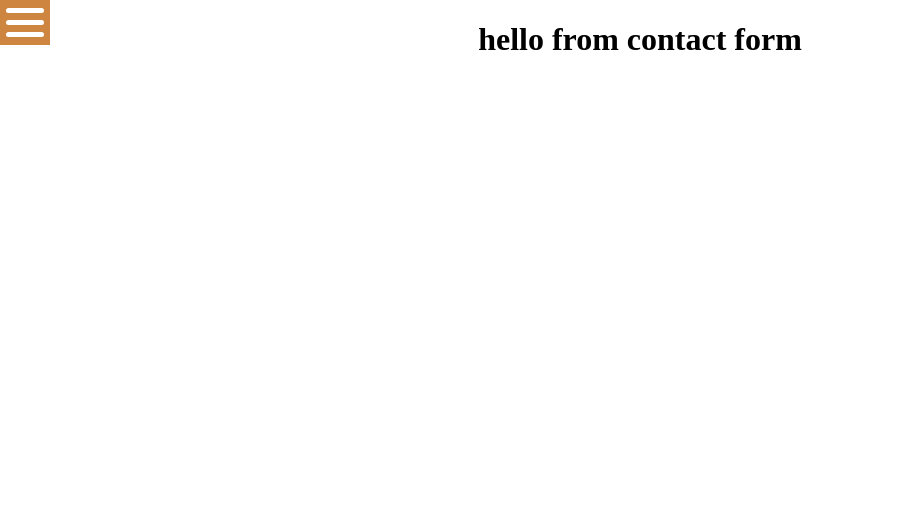
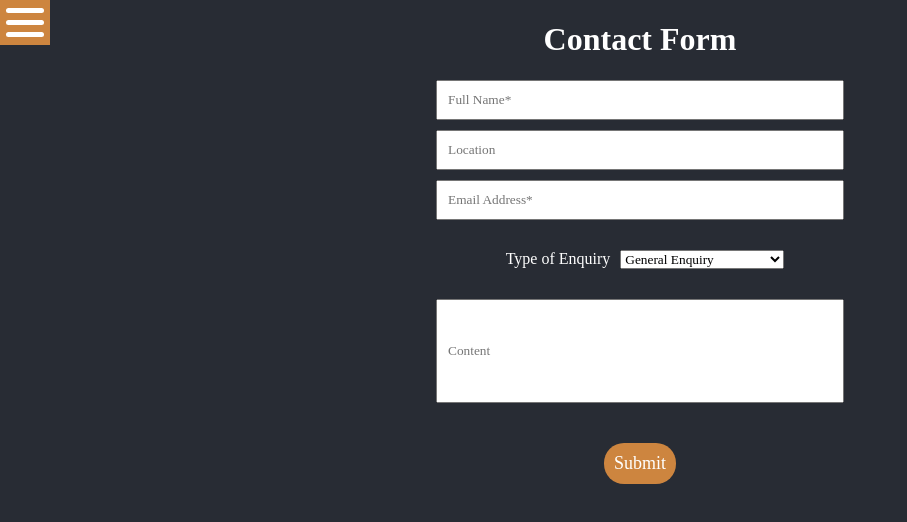
Before and after one commit to AliceBailey9/Contact-Form-, a React (Create React App) app: page /contact in a window 1280 px wide. Shown: the top 522 px of the page, without its empty margins (0-907 px from the left). Built offline with nearby package versions, Linux system fonts and the light colour scheme.

Commit message:
basic form and css completed

```diff
--- a/src/App.css
+++ b/src/App.css
@@ -1,5 +1,14 @@
+* {
+  font-family: "Times New Roman", Times, serif;
+}
 .App {
   text-align: center;
+  background-color: #282c34;
+  position: fixed;
+  width: 100%;
+  height: 100%;
+  left: 0px;
+  top: 0;
 }
 
 .sidebar {
@@ -37,6 +46,7 @@
   position: absolute;
   right: -50px;
   background-color: peru;
+  cursor: pointer;
 }
 
 .hamburger:after,
@@ -60,3 +70,48 @@
 .sidebar.active .hamburger div {
   transform: scale(0);
 }
+
+form {
+  width: auto;
+}
+
+input {
+  display: block;
+  width: 30%;
+  margin: auto;
+  margin-top: 10px;
+  padding: 10px;
+}
+
+.input-enquiry {
+  color: #fff;
+  margin: 30px;
+}
+
+#input-enquiry-label {
+  margin: 10px;
+}
+
+#input-content {
+  height: 80px;
+}
+
+#contact-button {
+  padding: 10px;
+  margin: 40px;
+  background-color: peru;
+  color: white;
+  font-size: 18px;
+  border-radius: 20px;
+  border: none;
+  cursor: pointer;
+}
+
+#contact-button:hover {
+  color: peru;
+  background-color: white;
+}
+
+h1 {
+  color: white;
+}
--- a/src/Components/Contact.js
+++ b/src/Components/Contact.js
@@ -1,10 +1,93 @@
 import React, { Component } from "react";
 
 class Contact extends Component {
+  state = {
+    name: "",
+    location: "",
+    email: "",
+    type: "General Enquiry",
+    content: "",
+  };
+
+  handleChange = (infoLabel, data) => {
+    this.setState({ [infoLabel]: data });
+  };
+
+  handleSubmit = (event) => {
+    event.preventDefault();
+    console.log("your form has been submitted");
+    this.setState({
+      name: "",
+      location: "",
+      email: "",
+      type: "General Enquiry",
+      content: "",
+    });
+  };
+
   render() {
+    const { name, location, email, type, content } = this.state;
+    console.log(name, location, email, type, content);
     return (
       <div>
-        <h1> hello from contact form</h1>
+        <h1>Contact Form</h1>
+        <form onSubmit={this.handleSubmit}>
+          <input
+            type="text"
+            placeholder="Full Name*"
+            name="name"
+            value={name}
+            onChange={(event) => this.handleChange("name", event.target.value)}
+          ></input>
+
+          <input
+            type="text"
+            placeholder="Location"
+            name="location"
+            value={location}
+            onChange={(event) =>
+              this.handleChange("location", event.target.value)
+            }
+          ></input>
+
+          <input
+            type="text"
+            placeholder="Email Address*"
+            name="email"
+            value={email}
+            onChange={(event) => this.handleChange("email", event.target.value)}
+          ></input>
+
+          <div className="input-enquiry">
+            <label id="input-enquiry-label">Type of Enquiry</label>
+            <select
+              value={type}
+              name="type"
+              onChange={(event) =>
+                this.handleChange("type", event.target.value)
+              }
+            >
+              <option value="General Enquiry">General Enquiry</option>
+              <option value="Request a Call Back">A Call Back</option>
+              <option value="Customer Service Enquiry">
+                Customer Service Enquiry
+              </option>
+            </select>
+          </div>
+
+          <input
+            id="input-content"
+            type="textarea"
+            placeholder="Content"
+            name="content"
+            value={content}
+            onChange={(event) =>
+              this.handleChange("content", event.target.value)
+            }
+          ></input>
+
+          <button id="contact-button">Submit</button>
+        </form>
       </div>
     );
   }
```
Also changed, not shown: public/manifest.json.
